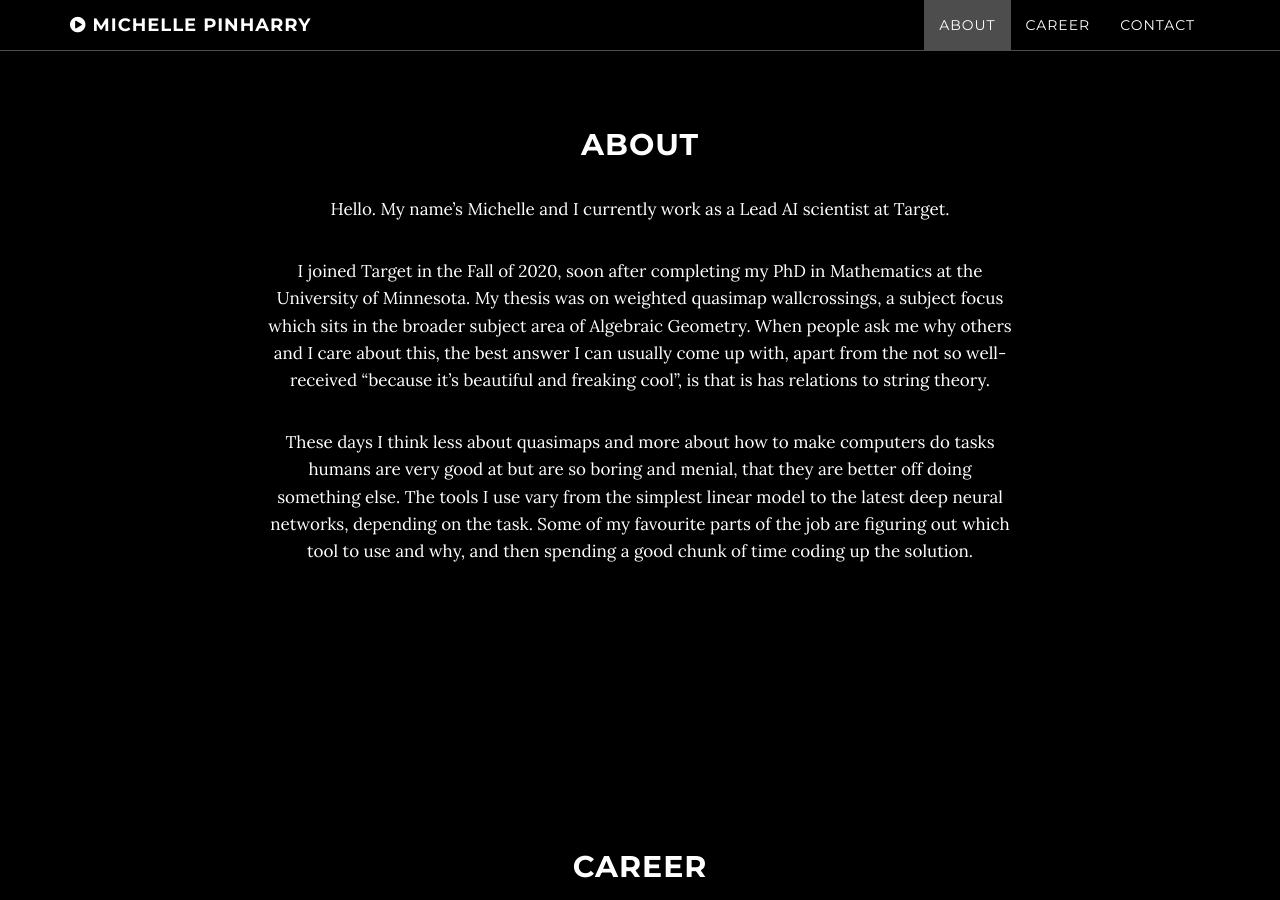
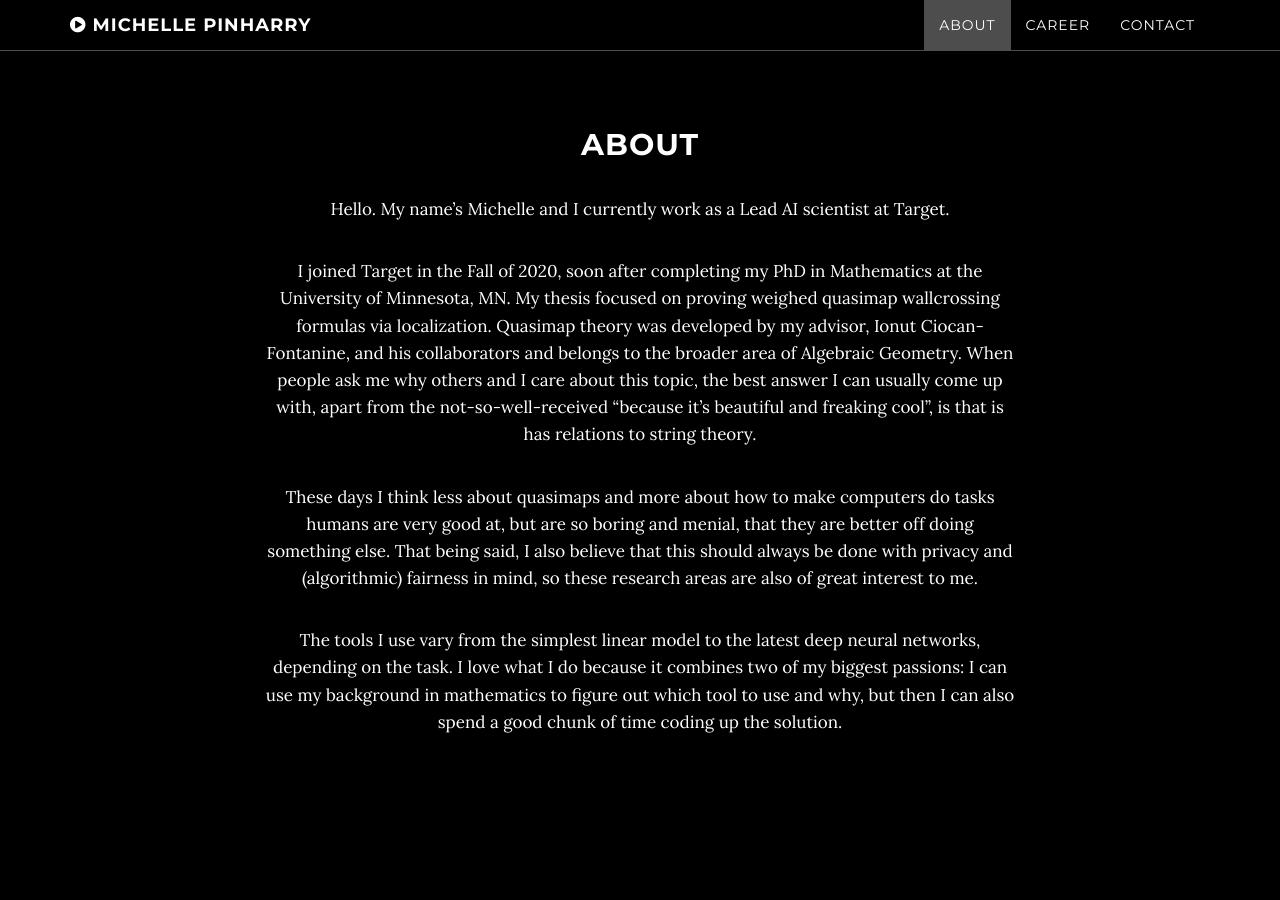
Before and after one commit to michelle-pinharry/michelle-pinharry.github.io, a Jekyll site: the page built from index.html, in a window 1280 px wide and 900 px high, scrolled down 1022 px. Built offline with Jekyll 4.4.1, drawn with Linux system fonts in a browser that asks for light colours.

Commit message:
updated about

```diff
--- a/about.html
+++ b/about.html
@@ -7,12 +7,16 @@ title: About
 
 Hello. My name's Michelle and I currently work as a Lead AI scientist at Target.
 
-I joined Target in the Fall of 2020,  soon after completing my PhD in Mathematics at the University of Minnesota.
-My thesis was on weighted quasimap wallcrossings, a subject focus which sits in the broader subject area of Algebraic Geometry.
-When people ask me why others and I care about this, the best answer I can usually come up with, apart from the not so well-received
-"because it's beautiful and freaking cool", is that is has relations to string theory.
+I joined Target in the Fall of 2020, soon after completing my PhD in Mathematics at the University of Minnesota, MN.
+My thesis focused on proving weighed quasimap wallcrossing formulas via localization. Quasimap theory was developed by
+my advisor, Ionut Ciocan-Fontanine, and his collaborators and belongs to the broader area of Algebraic Geometry.
+When people ask me why others and I care about this topic, the best answer I can usually come up with, apart from the
+not-so-well-received "because it's beautiful and freaking cool", is that is has relations to string theory.
 
-These days I think less about quasimaps and more about how to make computers do tasks humans are very good at but are so boring and menial,
-that they are better off doing something else. The tools I use vary from the simplest linear model to the latest deep neural networks,
-depending on the task. Some of my favourite parts of the job are figuring out which tool to use and why, and then spending a good chunk of time
-coding up the solution.
+These days I think less about quasimaps and more about how to make computers do tasks humans are very good at, but are so boring
+and menial, that they are better off doing something else. That being said, I also believe that this should always be done with
+privacy and (algorithmic) fairness in mind, so these research areas are also of great interest to me.
+
+The tools I use vary from the simplest linear model to the latest deep neural networks, depending on the task. I love what I do
+because it combines two of my biggest passions: I can use my background in mathematics to figure out which tool to use and why,
+but then I can also spend a good chunk of time coding up the solution.
```
